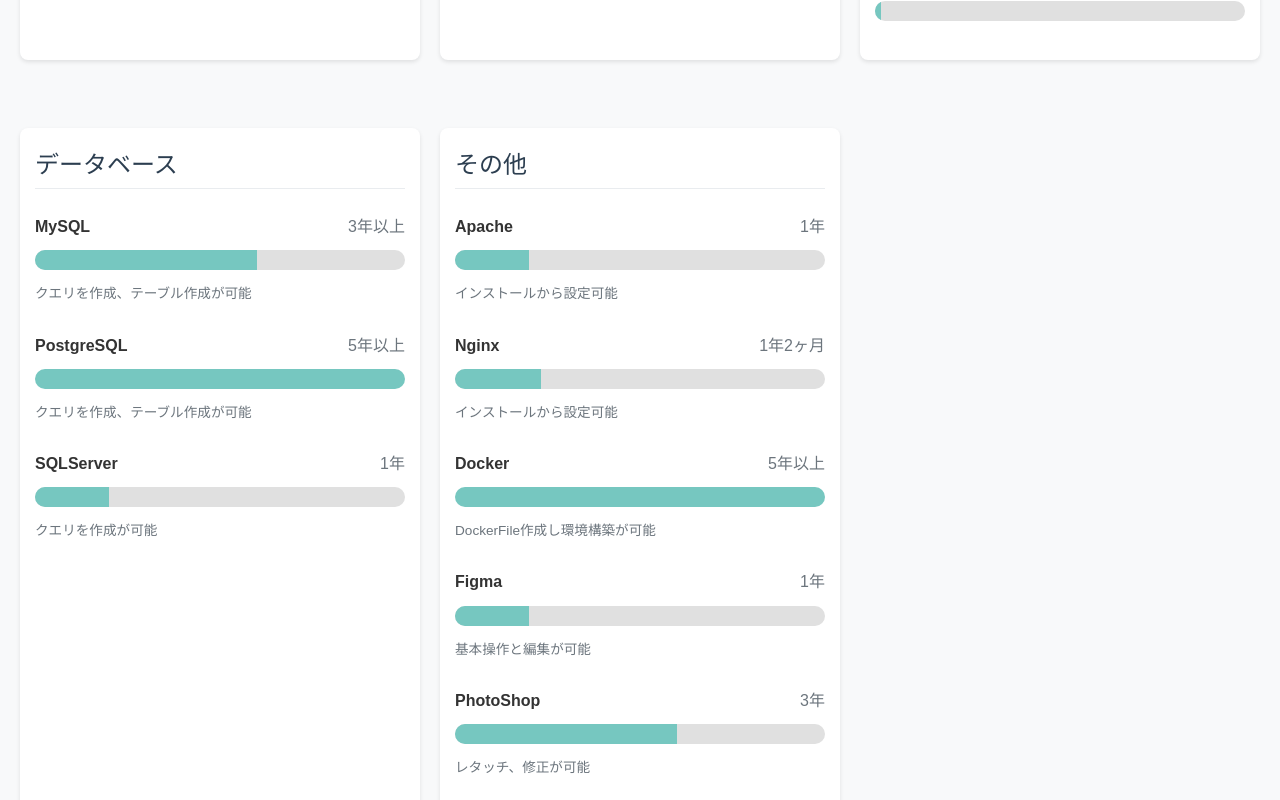
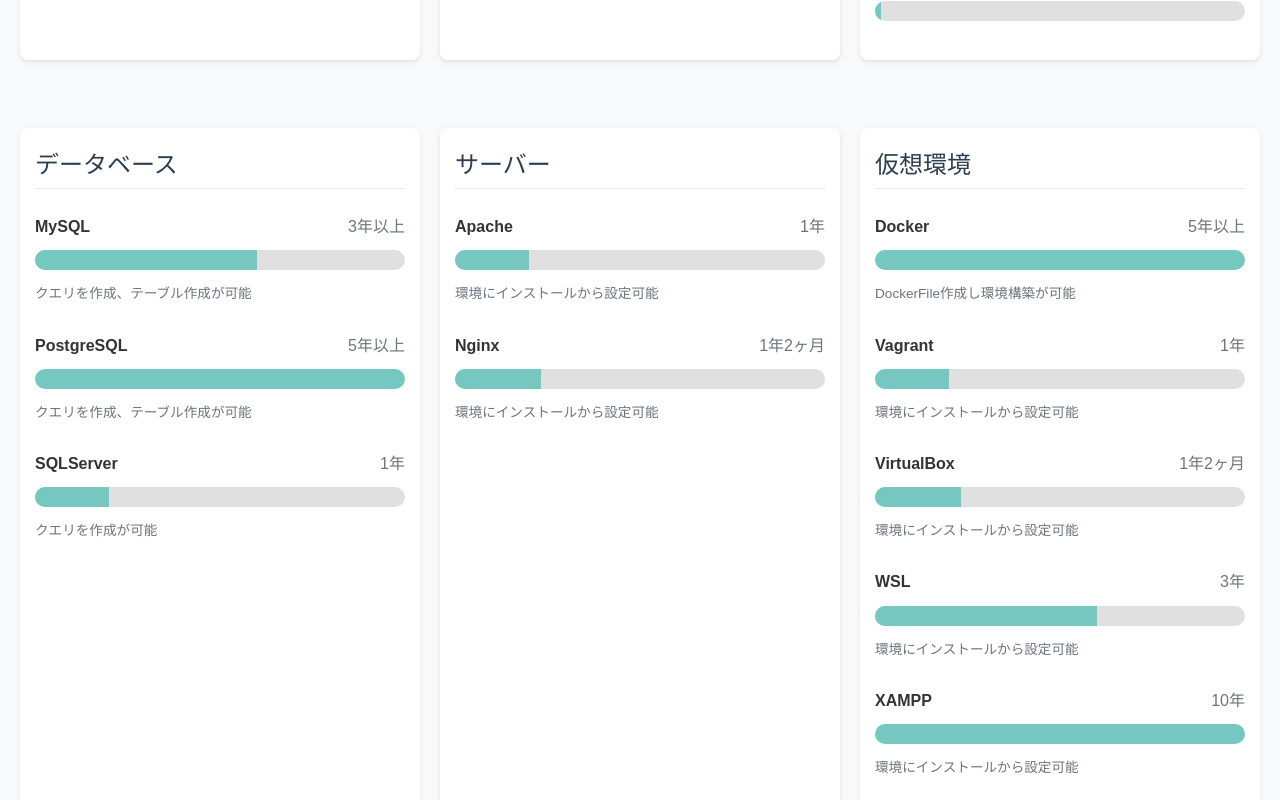
Before and after one commit to ProblemaResolt/official, a React (Vite) app: page /skills in a window 1280 px wide. Shown: the part 1000-1800 px from the top of the page. Built offline with nearby package versions, Linux system fonts and the light colour scheme; a web font is replaced by a local one.

Commit message:
Refactor code structure for improved readability and maintainability

```diff
--- a/public/data/skills.json
+++ b/public/data/skills.json
@@ -27,11 +27,42 @@
       { "name": "PostgreSQL", "experience": "5年以上", "level": "クエリを作成、テーブル作成が可能" },
       { "name": "SQLServer", "experience": "1年", "level": "クエリを作成が可能" }
     ],
+    "servers": [
+      { "name": "Apache", "experience": "1年", "level": "環境にインストールから設定可能" },
+      { "name": "Nginx", "experience": "1年2ヶ月", "level": "環境にインストールから設定可能" }
+    ],
+    "virtualenvironment": [
+      { "name": "Docker", "experience": "5年以上", "level": "DockerFile作成し環境構築が可能" },
+      { "name": "Vagrant", "experience": "1年", "level": "環境にインストールから設定可能" },
+      { "name": "VirtualBox", "experience": "1年2ヶ月", "level": "環境にインストールから設定可能" },
+      { "name": "WSL", "experience": "3年", "level": "環境にインストールから設定可能" },
+      { "name": "XAMPP", "experience": "10年", "level": "環境にインストールから設定可能" },
+      { "name": "XDEBUG", "experience": "3年", "level": "環境にインストールから設定可能" },
+      { "name": "phpMyAdmin", "experience": "5年以上", "level": "環境にインストールから設定可能" },
+      { "name": "Adminer", "experience": "3年", "level": "環境にインストールから設定可能" },
+      { "name": "pgAdmin", "experience": "3年", "level": "環境にインストールから設定可能" },
+      { "name": "HeidiSQL", "experience": "1年", "level": "環境にインストールから設定可能" }
+    ],
     "others": [
-      { "name": "Apache", "experience": "1年", "level": "インストールから設定可能" },
-      { "name": "Nginx", "experience": "1年2ヶ月", "level": "インストールから設定可能" },
-      { "name": "Docker", "experience": "5年以上", "level": "DockerFile作成し環境構築が可能" },
       { "name": "Figma", "experience": "1年", "level": "基本操作と編集が可能" },
-      { "name": "PhotoShop", "experience": "3年", "level": "レタッチ、修正が可能" }
+      { "name": "PhotoShop", "experience": "3年", "level": "レタッチ、修正が可能" },
+      { "name": "Illustrator", "experience": "3年", "level": "簡単なイラスト作成が可能" },
+      { "name": "Git", "experience": "5年以上", "level": "基本的な操作が可能" },
+      { "name": "GitHub", "experience": "5年以上", "level": "基本的な操作が可能" },
+      { "name": "GitLab", "experience": "3年以上", "level": "基本的な操作が可能" },
+      { "name": "Bitbucket", "experience": "1年", "level": "基本的な操作が可能" },
+      { "name": "JIRA", "experience": "3年以上", "level": "基本的な操作が可能" },
+      { "name": "Redmine", "experience": "3年以上", "level": "基本的な操作が可能" },
+      { "name": "Backlog", "experience": "1年", "level": "基本的な操作が可能" },
+      { "name": "Trello", "experience": "1年", "level": "基本的な操作が可能" },
+      { "name": "Slack", "experience": "5年以上", "level": "基本的な操作が可能" },
+      { "name": "Chatwork", "experience": "3年以上", "level": "基本的な操作が可能" },
+      { "name": "Zoom", "experience": "3年以上", "level": "基本的な操作が可能" },
+      { "name": "Microsoft Teams", "experience": "1年", "level": "基本的な操作が可能" },
+      { "name": "Notion", "experience": "1年", "level": "基本的な操作が可能" },
+      { "name": "Confluence", "experience": "3年以上", "level": "基本的な操作が可能" },
+      { "name": "WordPress", "experience": "3年以上", "level": "基本的な操作が可能" },
+      { "name": "MovableType", "experience": "3年以上", "level": "基本的な操作が可能" },
+      { "name": "Google Analytics", "experience": "3年以上", "level": "基本的な操作が可能" }
     ]
   }
--- a/src/pages/Skills.jsx
+++ b/src/pages/Skills.jsx
@@ -89,6 +89,16 @@
     });
   };
 
+  const categoryLabels = {
+    os: 'OS',
+    languages: '言語',
+    frameworks: 'フレームワーク',
+    databases: 'データベース',
+    servers: 'サーバー',
+    others: 'その他',
+    virtualenvironment: '仮想環境',
+  };
+
   return (
     <>
       <MetaTags
@@ -102,26 +112,12 @@
             {splitTextToSpans('Technical Skill')}
           </h2>
           <div className="skill-categories"> {/* レスポンシブ対応のクラス */}
-            <div className="skill-category">
-              <h3>OS</h3>
-              {renderSkillBars(skills.os)}
-            </div>
-            <div className="skill-category">
-              <h3>言語</h3>
-              {renderSkillBars(skills.languages)}
-            </div>
-            <div className="skill-category">
-              <h3>フレームワーク</h3>
-              {renderSkillBars(skills.frameworks)}
-            </div>
-            <div className="skill-category">
-              <h3>データベース</h3>
-              {renderSkillBars(skills.databases)}
-            </div>
-            <div className="skill-category">
-              <h3>その他</h3>
-              {renderSkillBars(skills.others)}
-            </div>
+            {Object.entries(skills).map(([key, skillItems]) => (
+              <div key={key} className="skill-category">
+                <h3>{categoryLabels[key] || key}</h3>
+                {renderSkillBars(skillItems || [])}
+              </div>
+            ))}
           </div>
         </div>
       </section>
```
Also changed, not shown: public/data/careers.json (+14 -1 lines), 9 other files (tests, documents, lock files or other folders).
